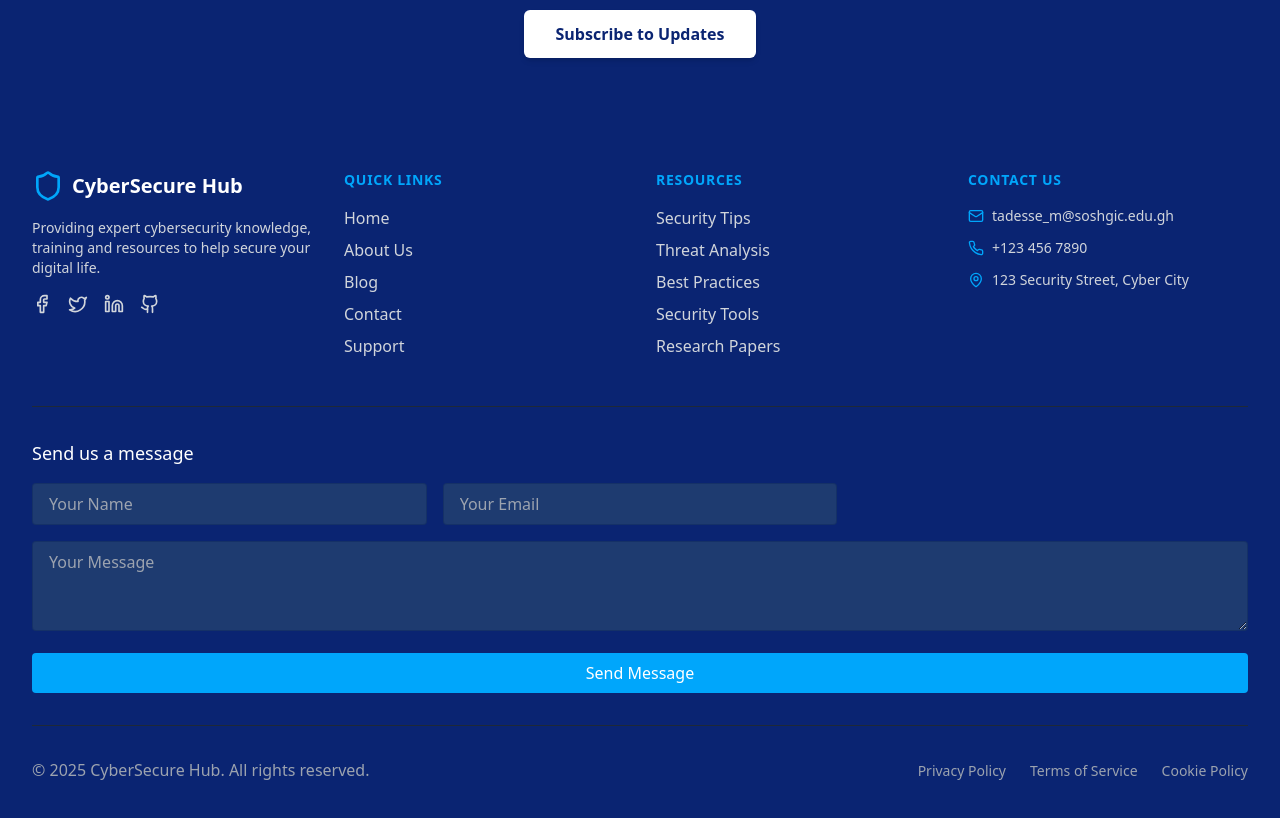
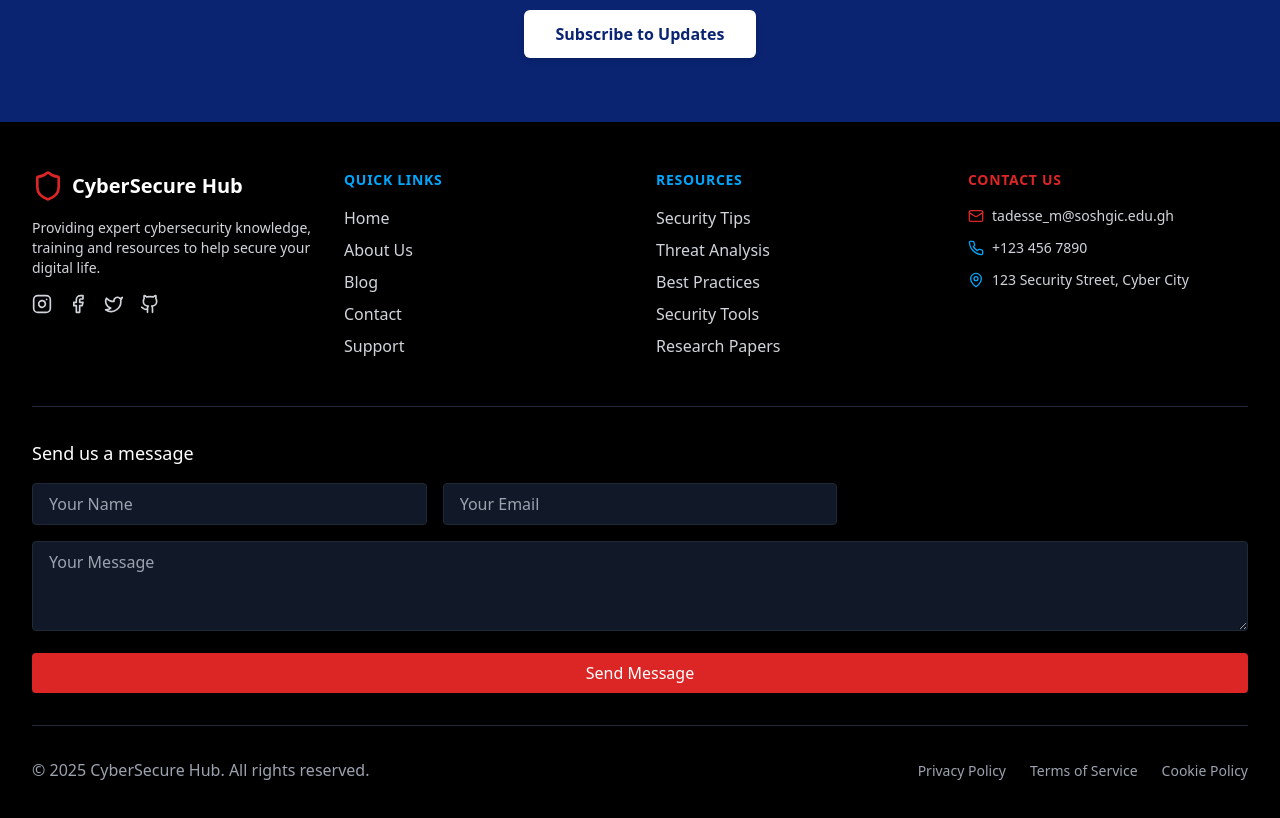
Before and after one commit to MOsaman1/cyber-secure-hub, a React (Vite) app: page /about in a window 1280 px wide. Shown: the part 2800-3618 px from the top of the page. Built offline with nearby package versions, Linux system fonts and the light colour scheme.

Commit message:
Refactor: Update contact information and styling
- Updated contact information with social media handles.
- Modified website color scheme to black and red.
- Changed message sending to use email.
- Added general improvements to enhance the website.

```diff
--- a/src/components/layout/Footer.tsx
+++ b/src/components/layout/Footer.tsx
@@ -1,35 +1,35 @@
 
 import { Link } from "react-router-dom";
-import { Shield, Mail, Phone, MapPin, Facebook, Twitter, Linkedin, Github } from "lucide-react";
+import { Shield, Mail, Phone, MapPin, Facebook, Twitter, Instagram, Github } from "lucide-react";
 
 export default function Footer() {
   return (
-    <footer className="bg-cyber-primary text-white">
+    <footer className="bg-black text-white">
       <div className="max-w-7xl mx-auto py-12 px-4 sm:px-6 lg:px-8">
         <div className="grid grid-cols-1 md:grid-cols-4 gap-8">
           {/* Company Info */}
           <div className="space-y-4">
             <div className="flex items-center">
-              <Shield className="h-8 w-8 text-cyber-accent" />
+              <Shield className="h-8 w-8 text-red-600" />
               <span className="ml-2 text-xl font-bold">CyberSecure Hub</span>
             </div>
             <p className="text-sm text-gray-300">
               Providing expert cybersecurity knowledge, training and resources to help secure your digital life.
             </p>
             <div className="flex space-x-4">
-              <a href="#" className="text-gray-300 hover:text-cyber-accent">
+              <a href="https://instagram.com/musetadd" target="_blank" rel="noopener noreferrer" className="text-gray-300 hover:text-red-600 transition-colors">
+                <span className="sr-only">Instagram</span>
+                <Instagram size={20} />
+              </a>
+              <a href="https://facebook.com/changmosa" target="_blank" rel="noopener noreferrer" className="text-gray-300 hover:text-red-600 transition-colors">
                 <span className="sr-only">Facebook</span>
                 <Facebook size={20} />
               </a>
-              <a href="#" className="text-gray-300 hover:text-cyber-accent">
+              <a href="https://twitter.com/chanyalewM29017" target="_blank" rel="noopener noreferrer" className="text-gray-300 hover:text-red-600 transition-colors">
                 <span className="sr-only">Twitter</span>
                 <Twitter size={20} />
               </a>
-              <a href="#" className="text-gray-300 hover:text-cyber-accent">
-                <span className="sr-only">LinkedIn</span>
-                <Linkedin size={20} />
-              </a>
-              <a href="#" className="text-gray-300 hover:text-cyber-accent">
+              <a href="https://github.com/MOsaman1" target="_blank" rel="noopener noreferrer" className="text-gray-300 hover:text-red-600 transition-colors">
                 <span className="sr-only">GitHub</span>
                 <Github size={20} />
               </a>
@@ -82,10 +82,10 @@ export default function Footer() {
 
           {/* Contact Info */}
           <div>
-            <h3 className="text-sm font-semibold uppercase tracking-wider text-cyber-accent mb-4">Contact Us</h3>
+            <h3 className="text-sm font-semibold uppercase tracking-wider text-red-600 mb-4">Contact Us</h3>
             <div className="space-y-3">
               <p className="flex items-center text-sm">
-                <Mail className="h-4 w-4 mr-2 text-cyber-accent" />
+                <Mail className="h-4 w-4 mr-2 text-red-600" />
                 <a href="mailto:tadesse_m@soshgic.edu.gh" className="text-gray-300 hover:text-white">
                   tadesse_m@soshgic.edu.gh
                 </a>
@@ -105,31 +105,31 @@ export default function Footer() {
         {/* Contact Form */}
         <div className="mt-12 pt-8 border-t border-gray-800">
           <h3 className="text-lg font-medium text-white mb-4">Send us a message</h3>
-          <form className="grid grid-cols-1 md:grid-cols-3 gap-4">
+          <form className="grid grid-cols-1 md:grid-cols-3 gap-4" action="mailto:tadesse_m@soshgic.edu.gh" method="post" encType="text/plain">
             <div>
               <input
                 type="text"
                 placeholder="Your Name"
-                className="w-full px-4 py-2 rounded bg-cyber-secondary border border-cyber-dark/30 text-white placeholder-gray-400 focus:outline-none focus:ring-2 focus:ring-cyber-accent"
+                className="w-full px-4 py-2 rounded bg-gray-900 border border-gray-800 text-white placeholder-gray-400 focus:outline-none focus:ring-2 focus:ring-red-600"
               />
             </div>
             <div>
               <input
                 type="email"
                 placeholder="Your Email"
-                className="w-full px-4 py-2 rounded bg-cyber-secondary border border-cyber-dark/30 text-white placeholder-gray-400 focus:outline-none focus:ring-2 focus:ring-cyber-accent"
+                className="w-full px-4 py-2 rounded bg-gray-900 border border-gray-800 text-white placeholder-gray-400 focus:outline-none focus:ring-2 focus:ring-red-600"
               />
             </div>
             <div className="md:col-span-3">
               <textarea
                 placeholder="Your Message"
                 rows={3}
-                className="w-full px-4 py-2 rounded bg-cyber-secondary border border-cyber-dark/30 text-white placeholder-gray-400 focus:outline-none focus:ring-2 focus:ring-cyber-accent"
+                className="w-full px-4 py-2 rounded bg-gray-900 border border-gray-800 text-white placeholder-gray-400 focus:outline-none focus:ring-2 focus:ring-red-600"
               />
             </div>
             <button
-              type="button"
-              className="md:col-span-3 px-6 py-2 bg-cyber-accent text-white font-medium rounded hover:bg-blue-500 focus:outline-none focus:ring-2 focus:ring-offset-2 focus:ring-cyber-accent"
+              type="submit"
+              className="md:col-span-3 px-6 py-2 bg-red-600 text-white font-medium rounded hover:bg-red-700 focus:outline-none focus:ring-2 focus:ring-offset-2 focus:ring-red-600"
             >
               Send Message
             </button>
```
Also changed, not shown: src/index.css (+20 -1 lines).
